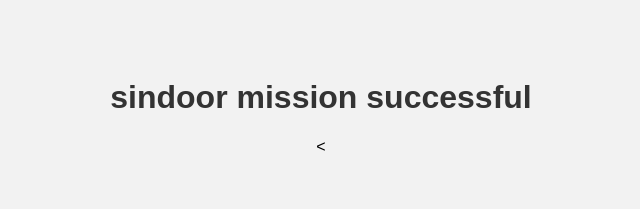
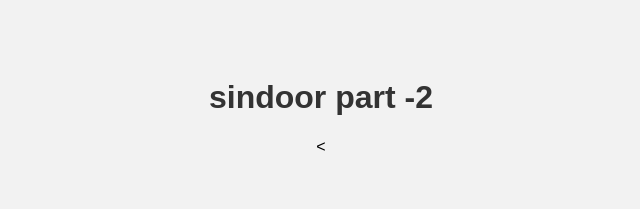
Before and after one commit to vipin-ethans/codepipe-b6, a plain HTML site: page index.html in a window 1280 px wide. Shown: the whole page, without its empty margins (319-959 px from the left). Drawn offline with Linux system fonts and the light colour scheme.

Commit message:
Update index.html

```diff
--- a/index.html
+++ b/index.html
@@ -31,5 +31,5 @@
   </style>
 </head>
 <body>
-  <h1>sindoor mission successful</h1>
+  <h1>sindoor part -2</h1>
   <
```
